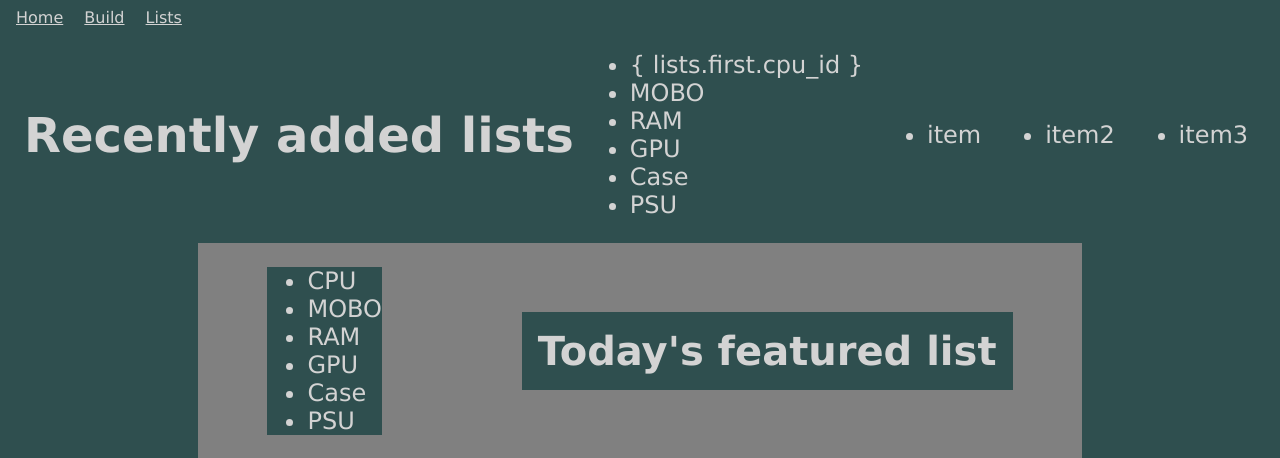
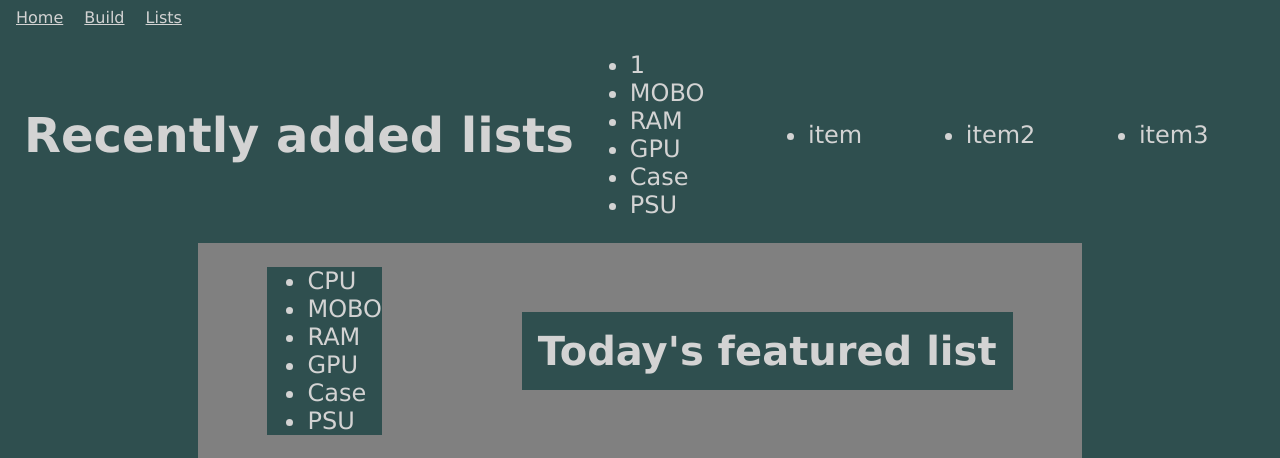
Before and after one commit to BRCDel/set09103, a Flask app: template templates/index.html in a window 1280 px wide. Shown: the top 458 px of the page. Run offline with Flask 2, Linux system fonts and the light colour scheme; the template is opened without the code that fills it: most values are stand-ins (such as "Sample title", 1, 10 or a date in 2020); parts of the project's set-up code (start-up, migrations or seed data) failed here and were passed over.

Commit message:
missed brackets

```diff
--- a/templates/index.html
+++ b/templates/index.html
@@ -16,7 +16,7 @@
 		<!--this'll be replaced by template placeholders-->
         <!-- { lists.first } -->
 		<ul>
-			<li>{ lists.first.cpu_id }</li>
+			<li>{{ lists.first.cpu_id }}</li>
 			<li>MOBO</li>
 			<li>RAM</li>
 			<li>GPU</li>
```
